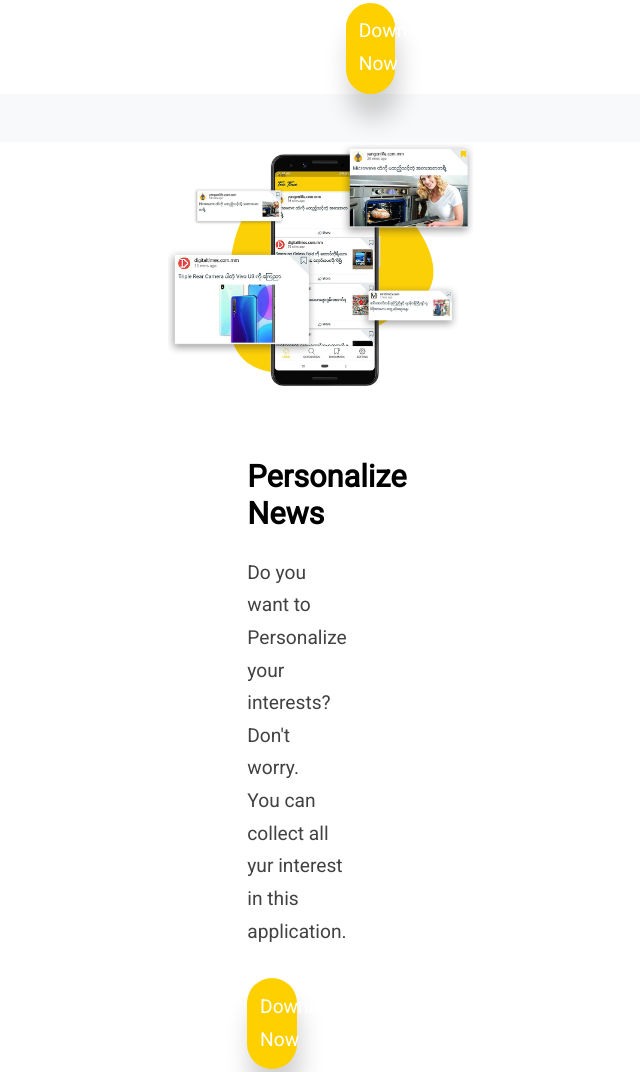
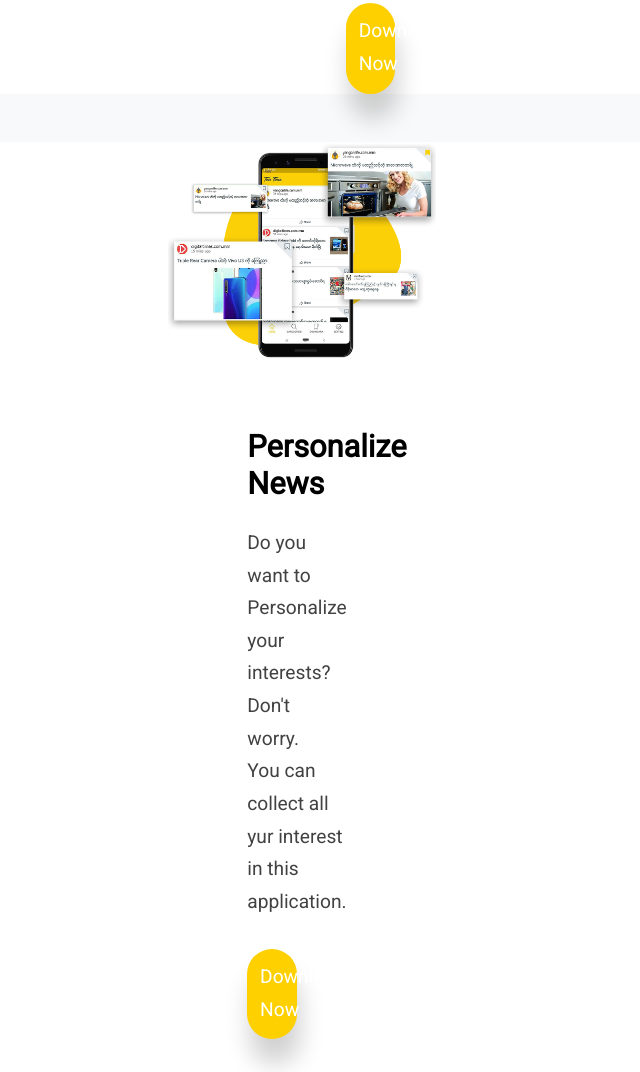
Before and after one commit to Cat-66/Cat-66.github.io, a plain HTML site: page index.html in a window 1280 px wide. Shown: the part 3221-4293 px from the top of the page, without its empty margins (152-792 px from the left). Drawn offline with nearby package versions, Linux system fonts and the light colour scheme; files that its build step writes are made by us from their sources; files whose address does not match are found by name.

Commit message:
final update

```diff
--- a/index.html
+++ b/index.html
@@ -91,7 +91,7 @@
                   <div class="container">
                     <div class="row mb-5">
                       <div class="col-lg-6">
-                        <img class="img-fluid mb-5 mb-lg-0" alt="Image" src="images/Personalize.png" style="float: right; max-width: 50%; height: auto;text-align:left;">
+                        <img class="img-fluid mb-5 mb-lg-0" alt="Image" src="images/Personalize.png" style="float: right; max-width: 50%; height: auto;text-align:left;padding-right: 6%;">
                         <div class="col-lg-5 ml-auto">
                           <div class="column2" style="margin-top: 7%;">
                         <h2 class="text-black mb-4" style="font-size:2.4vw; margin-top: 6%;"><b>Personalize News</b></h2>
```
